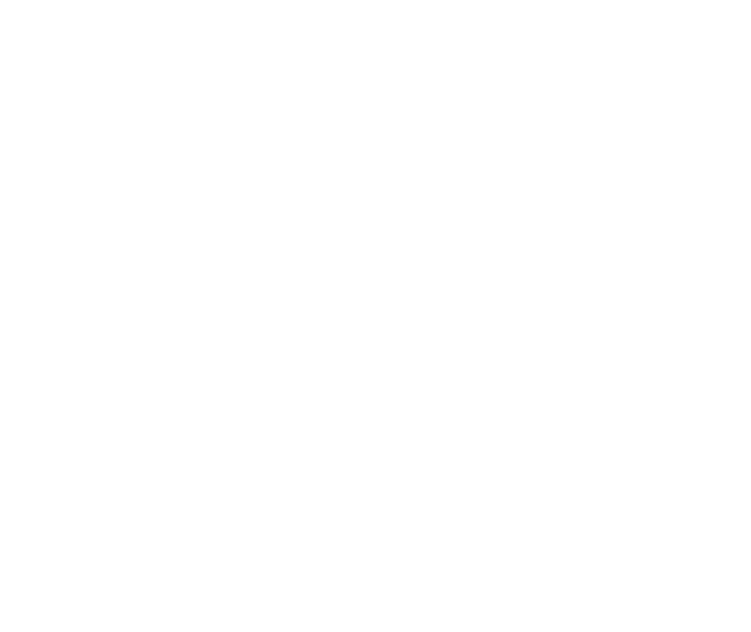
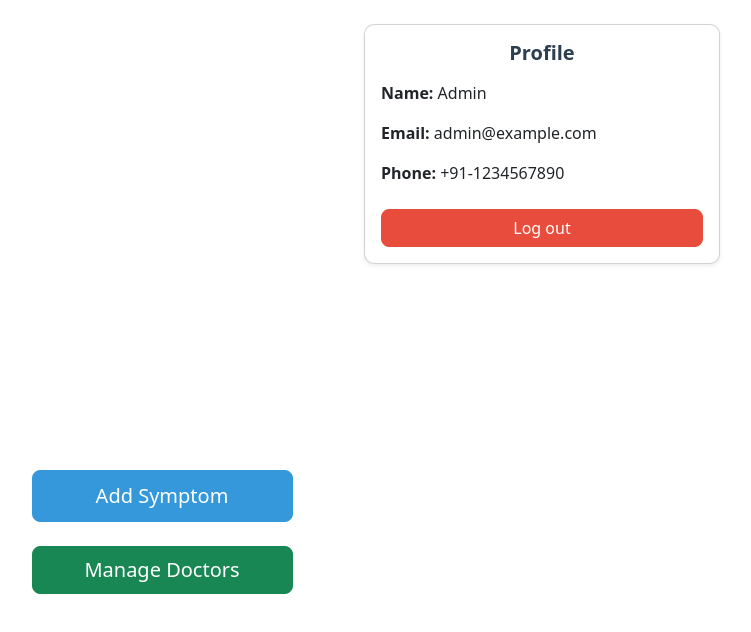
Before and after one commit to thepavansai/HealthNest, a React (Create React App) app in the folder Front-End/healthnest/: page /admin in a window 1280 px wide. Before the commit this address had no page. Shown: the top 632 px of the page, without its empty margins (478-1229 px from the left). Built offline with nearby package versions, Linux system fonts and the light colour scheme.

Commit message:
Admindashboard created

```diff
--- a/Front-End/healthnest/src/App.js
+++ b/Front-End/healthnest/src/App.js
@@ -7,7 +7,7 @@
 import DeleteAccount from './pages/DeleteAccount';
 import DoctorProfile from './pages/DoctorProfile';
 import ManageAppointments from './pages/ManageAppointments';
-
+import AdminDashboard from './components/AdminDashboard';
 import Dashboard from './pages/Dashboard';
 import CheckHealth from './pages/CheckHealth';
 
@@ -25,6 +25,7 @@
           <Route path="/deleteaccount" element={<DeleteAccount/>} />
           <Route path="/doctorprofile" element={<DoctorProfile/>} />
           <Route path="/manageappointments" element={<ManageAppointments/>} />
+          <Route path="/admin"element={<AdminDashboard/>}/>
 
           <Route path="/dashboard" element={<Dashboard/>} />
           <Route path="/checkhealth" element={<CheckHealth/>}/>
--- /dev/null
+++ b/Front-End/healthnest/src/components/AdminDashboard.js
@@ -0,0 +1,55 @@
+
+import React from "react";
+import { useNavigate } from "react-router-dom";
+
+const AdminDashboard = () => {
+  const navigate = useNavigate();
+
+  const name = localStorage.getItem("userName") || "Admin";
+  const email = "admin@example.com"; // Replace with dynamic data if needed
+  const phone = "+91-1234567890"; // Replace with dynamic data if needed
+
+  const handleLogout = () => {
+    localStorage.clear();
+    navigate("/login");
+  };
+
+  return (
+    <div className="container vh-100 d-flex flex-column">
+      {/* Profile Section */}
+      <div className="row mt-4 justify-content-end">
+        <div className="col-md-4">
+          <div className="card shadow-sm p-3">
+            <h5 className="card-title text-center mb-3">Profile</h5>
+            <p><strong>Name:</strong> {name}</p>
+            <p><strong>Email:</strong> {email}</p>
+            <p><strong>Phone:</strong> {phone}</p>
+            <button className="btn btn-danger w-100 mt-2" onClick={handleLogout}>
+              Log out
+            </button>
+          </div>
+        </div>
+      </div>
+
+      {/* Action Buttons */}
+      <div className="row justify-content-center align-items-center flex-grow-1">
+        <div className="col-md-3 d-flex flex-column align-items-center">
+          <button
+            className="btn btn-primary btn-lg mb-4 w-100"
+            onClick={() => navigate("/add-symptom")}
+          >
+            Add Symptom
+          </button>
+          <button
+            className="btn btn-success btn-lg w-100"
+            onClick={() => navigate("/manage-doctors")}
+          >
+            Manage Doctors
+          </button>
+        </div>
+      </div>
+    </div>
+  );
+};
+
+export default AdminDashboard;
```
